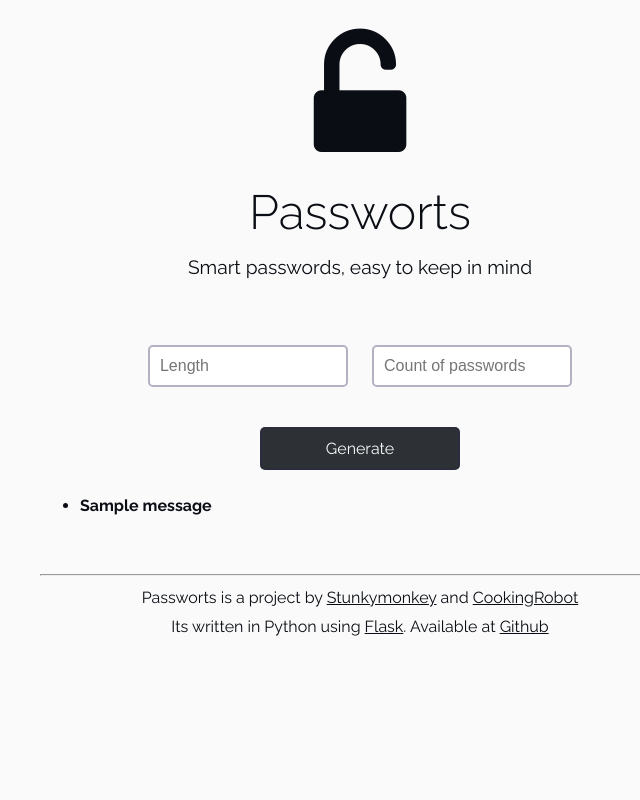
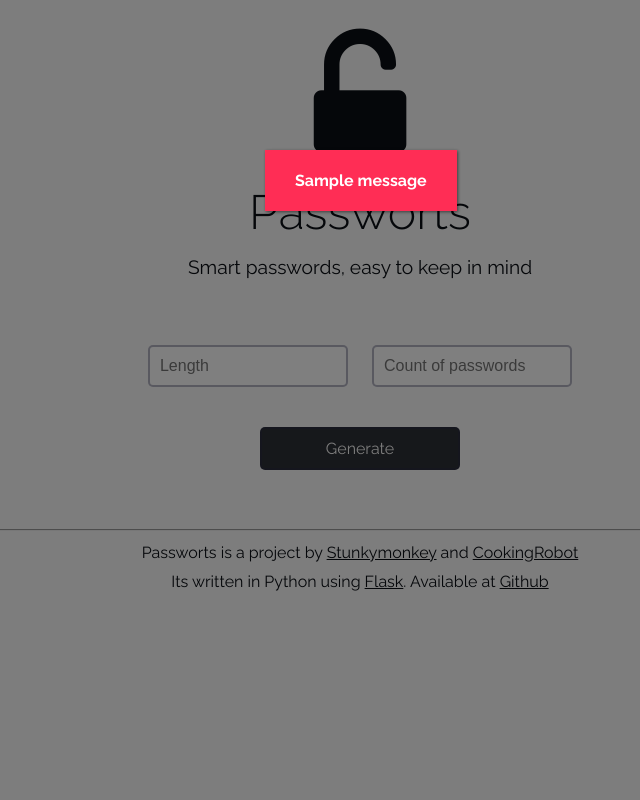
Before and after one commit to Stunkymonkey/passworts, a Flask app: page / in a window 1280 px wide. Shown: the whole page, without its empty margins (280-920 px from the left). Run offline with Flask 2, Linux system fonts and the light colour scheme; one stand-in notice (Sample message) is shown; some libraries are stand-ins or nearby versions.

Commit message:
First Error MessageImplementation

```diff
--- a/online/app/static/css/style.css
+++ b/online/app/static/css/style.css
@@ -34,7 +34,7 @@ a {
 }
 
 .header {
-    width: 50%;
+    width: 70%;
     margin: 0px auto;
     display: block;
 
@@ -124,7 +124,7 @@ input[type="submit"]:active {
 
 .footer {
 
-    width:50%;
+    width:70%;
     margin: 5px auto;
     padding-top: 30px;
     display: block;
@@ -156,3 +156,15 @@ input[type="submit"]:active {
     font-weight: 400;
     font-size: 2em!important;
 }
+
+/*------------------Overlay---------------------*/
+
+#error   {
+    background: #FF2D55;
+    text-align: center;
+    //width: 70%;
+    padding: 5px 30px;
+    color: #FFF;
+    box-shadow: 1px 1px 3px rgba(0,0,0,0.5);
+    font-weight: 600;
+}
--- a/online/app/templates/base.html
+++ b/online/app/templates/base.html
@@ -10,8 +10,8 @@
     <link href='http://fonts.googleapis.com/css?family=Raleway:400,700,300' rel='stylesheet' type='text/css'>
 
 
-    <script type="text/javascript" src="path_to/jquery.js"></script>
-    <script type="text/javascript" src="path_to/jquery.easyModal.js"></script>
+    <script type="text/javascript" src="../static/js/jquery.js"></script>
+    <script type="text/javascript" src="../static/js/jquery.easyModal.js"></script>
 
 
     <link rel="shortcut icon" href="../static/img/favicon.ico" type="image/x-icon">
--- a/online/app/templates/index.html
+++ b/online/app/templates/index.html
@@ -13,20 +13,31 @@
 	</ul>
 
 	<ul class="centeredList submit">
-	<input type="submit" value="Generate" size=50px>
+	<input type="submit" value="Generate" id="submit" size=50px>
 	</ul>
+
+
 
 	{% with messages = get_flashed_messages() %}
 	  {% if messages %}
-	    <h4>
-	      <ul class=flashes>
 	      {% for message in messages %}
-	        <li>{{ message }}</li>
+	       	<div id="error">
+			<p>{{ message }}</p>
+			</div>
+
+			<script type="text/javascript">
+				$('#error').easyModal({
+					top: 150,
+					overlay : 0.2
+				});
+				$('#error').trigger('openModal');
+	       	</script>
+
 	      {% endfor %}
-	     </ul>
-	    </h4>
 	  {% endif %}
 	{% endwith %}
+
+
 
 </form>
 </div>
```
Also changed, not shown: online/app/static/js/jquery.easyModal.js.
